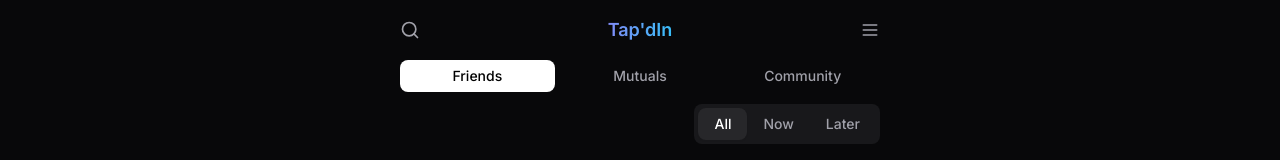
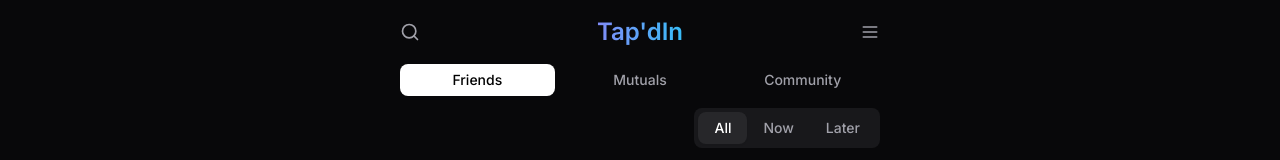
Before and after one commit to michaelsipper/t2, a Next.js app: page /feed in a window 1280 px wide. Shown: the top 160 px of the page. Built offline with nearby package versions, Linux system fonts and the light colour scheme.

Commit message:
Update feed.tsx

```diff
--- a/app/(features)/feed/feed.tsx
+++ b/app/(features)/feed/feed.tsx
@@ -91,7 +91,7 @@
               <button onClick={() => setShowSearch(!showSearch)}>
                 <Search className="w-5 h-5 text-zinc-400 hover:text-zinc-600 dark:hover:text-white transition-colors" />
               </button>
-              <h1 className="text-lg font-semibold bg-gradient-to-r from-indigo-400 to-sky-400 bg-clip-text text-transparent">
+              <h1 className="text-2xl font-semibold bg-gradient-to-r from-indigo-400 to-sky-400 bg-clip-text text-transparent">
                 Tap'dIn
               </h1>
               <button onClick={() => setMenuOpen(true)}>
```
